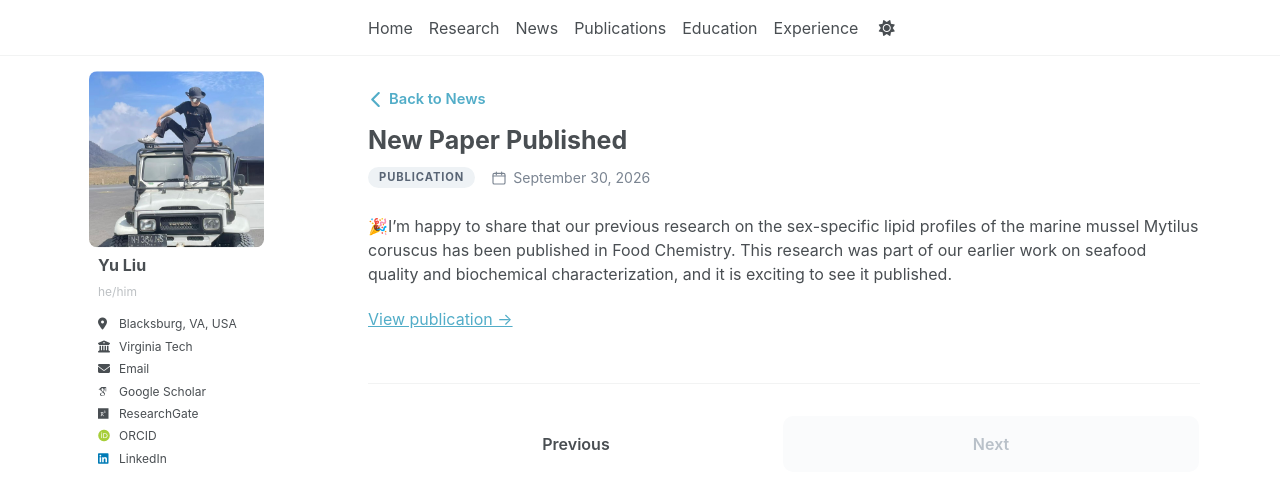
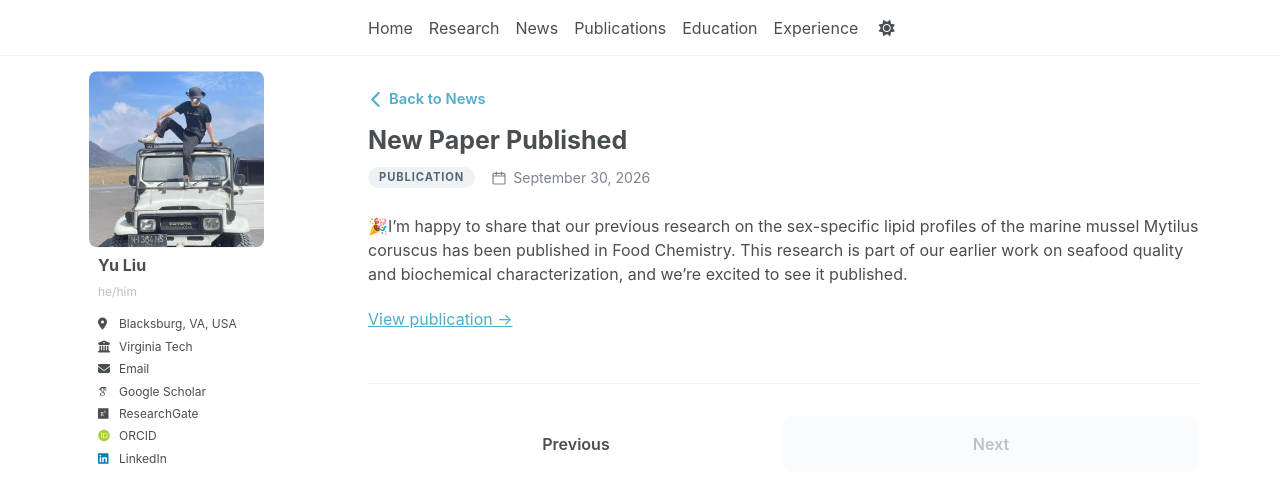
Before and after one commit to yuliu0322/yuliu0322.github.io, a Jekyll site: the page built from _talks/2026-09-30-Sex-specific mussel lipids.md, in a window 1280 px wide. Shown: the top 503 px of the page. Built offline with Jekyll 4.4.1, drawn with Linux system fonts in a browser that asks for light colours; some web fonts are replaced; a script bundle is joined from its source files by our own code; library files that are not in the unit come from our copies.

Commit message:
Update 2026-09-30-Sex-specific mussel lipids.md

```diff
--- a/_talks/2026-09-30-Sex-specific mussel lipids.md
+++ b/_talks/2026-09-30-Sex-specific mussel lipids.md
@@ -6,6 +6,6 @@ permalink: /talks/food-chemistry-publication-2026/
 date: 2026-09-30
 ---
 
-🎉I'm happy to share that our previous research on the sex-specific lipid profiles of the marine mussel Mytilus coruscus has been published in Food Chemistry. This research was part of our earlier work on seafood quality and biochemical characterization, and it is exciting to see it published.
+🎉I'm happy to share that our previous research on the sex-specific lipid profiles of the marine mussel Mytilus coruscus has been published in Food Chemistry. This research is part of our earlier work on seafood quality and biochemical characterization, and we're excited to see it published.
 
 <a href="https://doi.org/10.1016/j.foodchem.2026.151377" target="_blank" rel="noopener noreferrer">View publication →</a>
```
